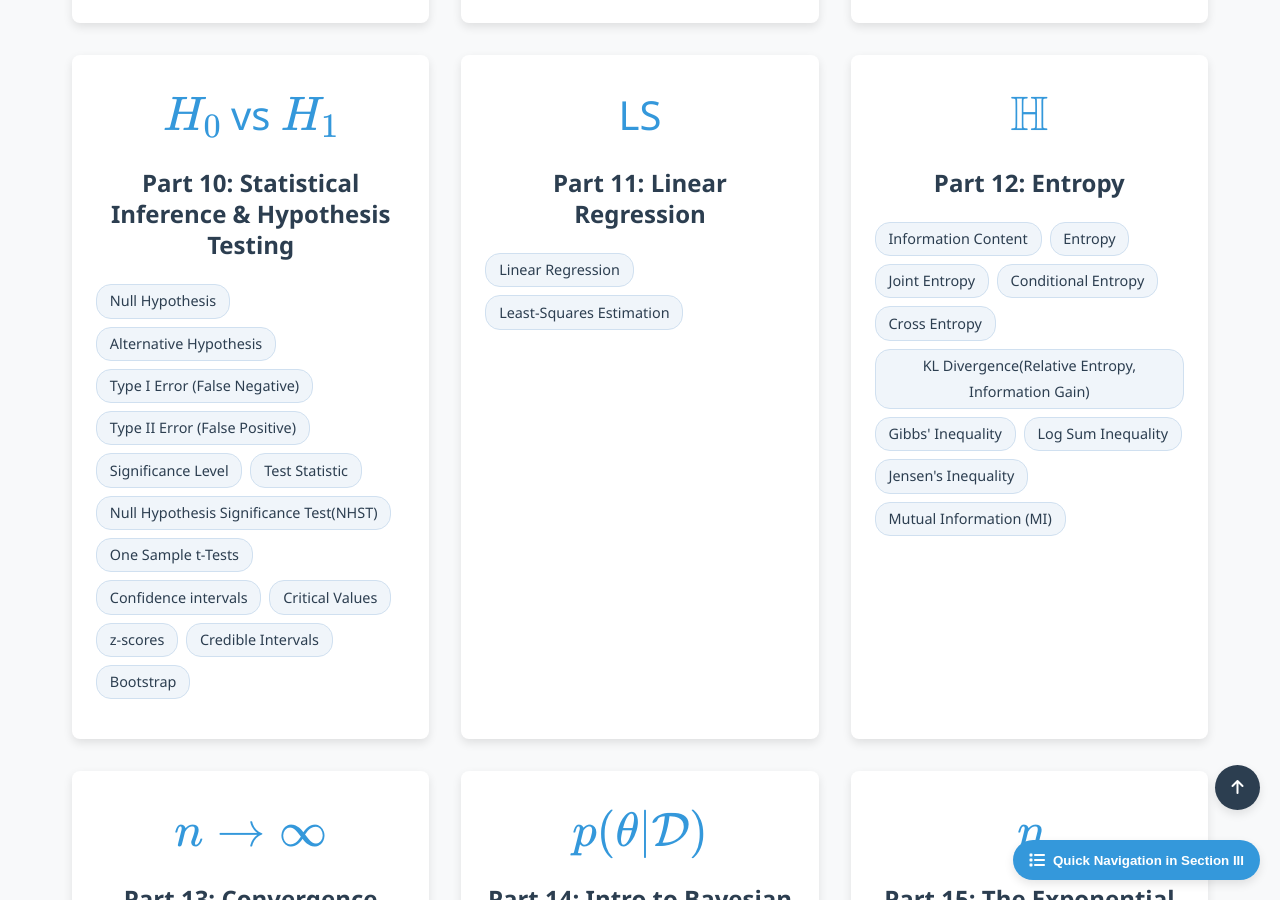
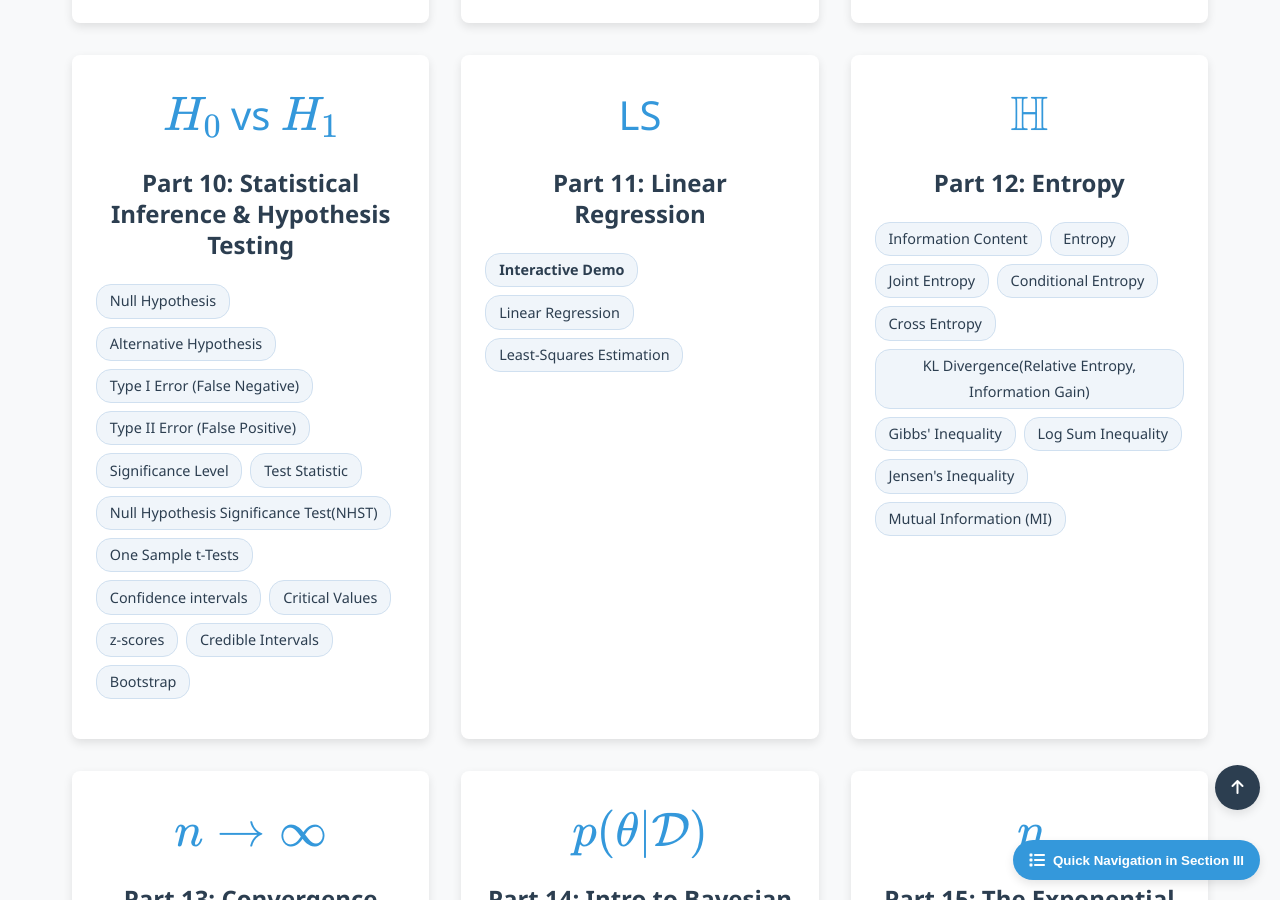
Before and after one commit to Yusukey01/yusukey01.github.io, a Jekyll site: the page built from Mathematics/Probability/probability.html, in a window 1280 px wide and 900 px high, scrolled down 2494 px. Built offline with Jekyll 4.4.1, drawn with Linux system fonts in a browser that asks for light colours.

Commit message:
update: Linear regression  by adding interactive contents

```diff
--- a/Mathematics/Probability/linear_regression.html
+++ b/Mathematics/Probability/linear_regression.html
@@ -43,6 +43,7 @@ uses_python: false
             for each \(x_i\). For example, \(y = \beta_0 + \beta_1 x^2 + \beta_2 \sin(2\pi x)\) is linear. So, \(y\) is modeled as a
             <strong>linear combination</strong> of features(predictors) \(X\) with respect to the coefficients(weights) \(\beta\).
             </p>
+            Also, check: <a href="../Linear_algebra/leastsquares.html"><strong>Least-Squares Problems</strong></a>.
             </section>
 
             <section id="lr" class="section-content">
--- a/Mathematics/Probability/probability.html
+++ b/Mathematics/Probability/probability.html
@@ -214,6 +214,7 @@ uses_python: false
                         <div class="card-icon">LS</div>
                         <h3><a href="linear_regression.html">Part 11: Linear Regression</a></h3>
                         <div class="keywords">
+                            <span><strong>Interactive Demo</strong></span>
                             <span>Linear Regression</span>
                             <span>Least-Squares Estimation</span>
                         </div>
--- a/updates.json
+++ b/updates.json
@@ -1,4 +1,5 @@
 [
+    { "date": "04/18/2025", "content": "Section III - Part 11: Linear Regression has been updated (Interactive demo)."}
     { "date": "04/15/2025", "content": "Section I - Part 9: Symmetry has been updated (Interactive demo)."},
     { "date": "04/13/2025", "content": "Section I - Part 7: Orthogonality has been updated (Interactive demo)."},
     { "date": "04/11/2025", "content": "Section I - Part 8: Least-Squares Problems has been updated (Interactive demo)."},
```
